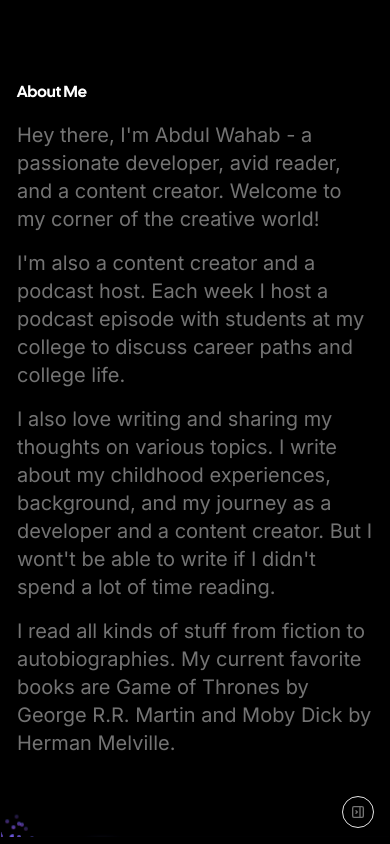
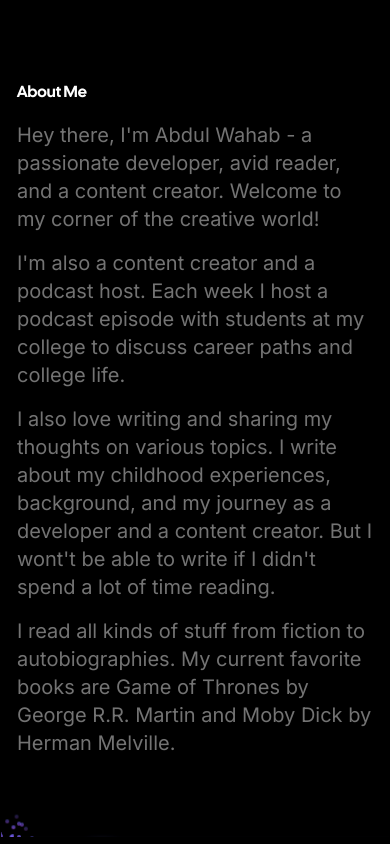
Before and after one commit to wahab-cide/nextjs-portfolio-website, a Next.js app: page /about in a window 390 px wide. Built offline with nearby package versions, Linux system fonts and the light colour scheme.

Commit message:
refactor: update z-index value for Sidebar component

```diff
--- a/src/components/Sidebar.tsx
+++ b/src/components/Sidebar.tsx
@@ -38,7 +38,7 @@ export const Sidebar = () => {
         )}
       </AnimatePresence>
       <button
-        className="fixed lg:hidden bottom-4 right-4 h-8 w-8 border border-neutral-200 rounded-full backdrop-blur-sm flex items-center justify-center z-50"
+        className="fixed lg:hidden bottom-4 right-4 h-8 w-8 border border-neutral-200 rounded-full backdrop-blur-sm flex items-center justify-center z-100"
         onClick={() => setOpen(!open)}
       >
         <IconLayoutSidebarRightCollapse className="h-4 w-4 text-secondary" />
@@ -91,7 +91,7 @@ export const Navigation = ({
         >
           <link.icon
             className={twMerge(
-              "relative z-100 flex items-center space-x-2",
+
               "h-4 w-4 flex-shrink-0",
               isActive(link.href) && "text-white"
             )}
```
